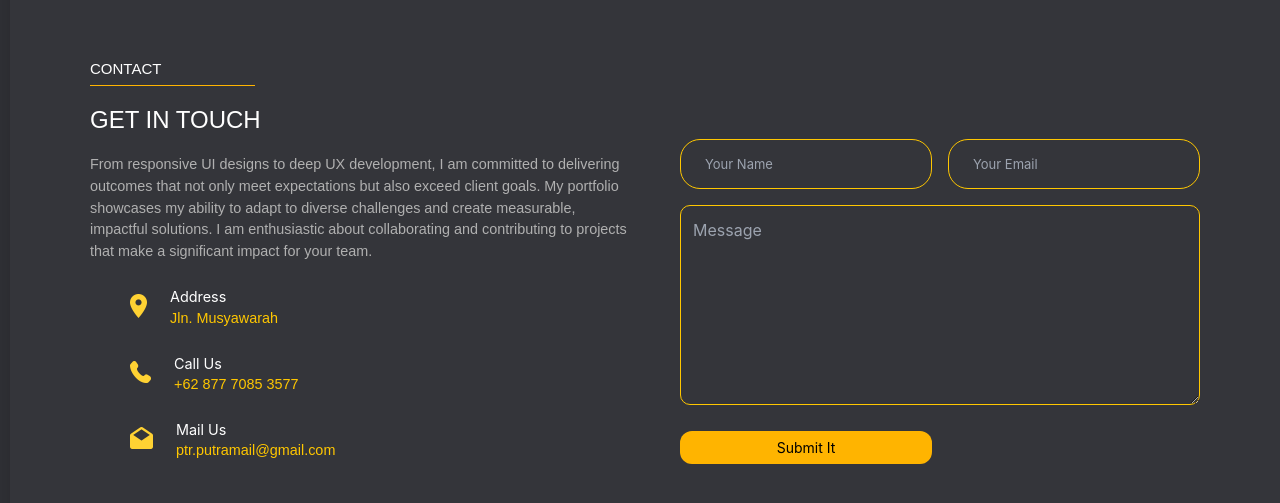
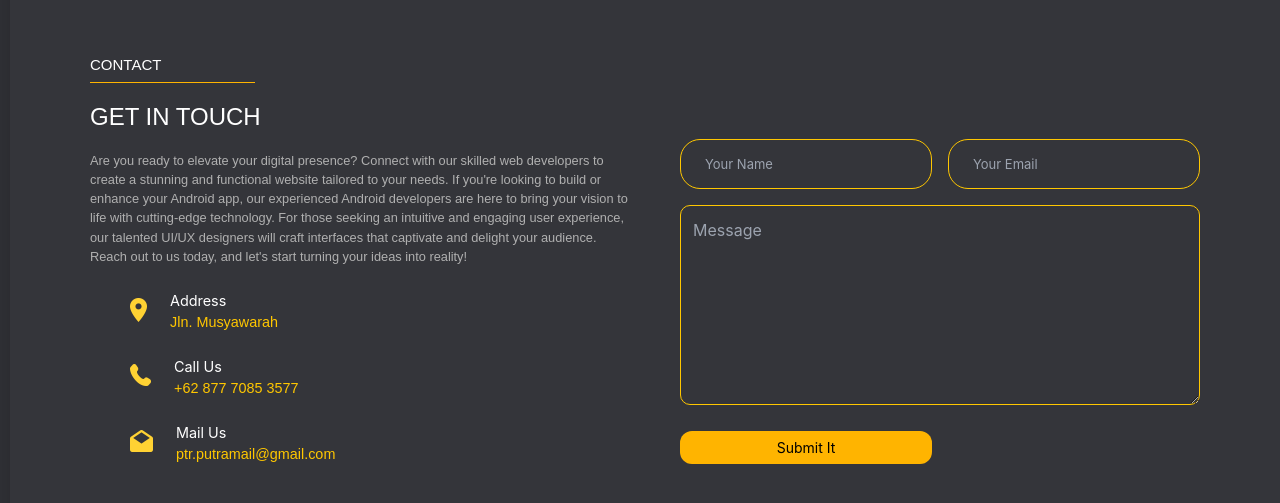
Before and after one commit to HafizhSyahputra/Portfolio, a React (Create React App) app: page / in a window 1280 px wide. Shown: the part 1777-2280 px from the top of the page. Built offline with nearby package versions, Linux system fonts and the light colour scheme.

Commit message:
Add files via upload

```diff
--- a/package.json
+++ b/package.json
@@ -10,6 +10,7 @@
     "react-lazyload": "^3.2.1",
     "react-scripts": "5.0.1",
     "react-scroll": "^1.9.0",
+    "react-toastify": "^10.0.5",
     "react-transition-group": "^4.4.5",
     "styled-components": "^6.1.11",
     "web-vitals": "^2.1.4"
--- a/src/App.js
+++ b/src/App.js
@@ -308,16 +308,19 @@ const App = () => {
       cursorRef.current.style.top = `${e.clientY}px`;
       cursorRef.current.style.left = `${e.clientX}px`;
 
-      // Cek warna latar belakang di elemen yang berada di bawah kursor
       const x = e.clientX;
       const y = e.clientY;
       const element = document.elementFromPoint(x, y);
-      const computedStyle = getComputedStyle(element);
-      const backgroundColor = computedStyle.backgroundColor;
 
-      // Periksa apakah latar belakang putih
-      const isWhite = backgroundColor === 'rgb(255, 255, 255)';
-      setIsWhiteBackground(isWhite);
+      if (element && element.nodeType === Node.ELEMENT_NODE) {
+        const computedStyle = getComputedStyle(element);
+        const backgroundColor = computedStyle.backgroundColor;
+
+         const isWhite = backgroundColor === 'rgb(255, 255, 255)';
+        setIsWhiteBackground(isWhite);
+      } else {
+         setIsWhiteBackground(false);
+      }
     }
   };
 
@@ -341,8 +344,8 @@ const App = () => {
     setIsVisible(true);
     window.addEventListener("scroll", handleScroll);
     window.addEventListener("mousemove", handleMouseMove);
-    window.addEventListener("mousedown", handleMouseDown); // Menambahkan event listener untuk mouse down
-    window.addEventListener("mouseup", handleMouseUp); // Menambahkan event listener untuk mouse up
+    window.addEventListener("mousedown", handleMouseDown);
+    window.addEventListener("mouseup", handleMouseUp);
 
     const clickableElements = document.querySelectorAll("a, button, input, textarea");
     clickableElements.forEach(element => {
@@ -353,8 +356,8 @@ const App = () => {
     return () => {
       window.removeEventListener("scroll", handleScroll);
       window.removeEventListener("mousemove", handleMouseMove);
-      window.removeEventListener("mousedown", handleMouseDown); // Menghapus event listener
-      window.removeEventListener("mouseup", handleMouseUp); // Menghapus event listener
+      window.removeEventListener("mousedown", handleMouseDown);
+      window.removeEventListener("mouseup", handleMouseUp);
       clickableElements.forEach(element => {
         element.removeEventListener("mouseenter", handleMouseEnter);
         element.removeEventListener("mouseleave", handleMouseLeave);
--- a/src/components/contact.js
+++ b/src/components/contact.js
@@ -1,5 +1,7 @@
 import React, { useState, useEffect } from "react";
 import styled, { keyframes } from "styled-components";
+import { ToastContainer, toast } from "react-toastify";
+import "react-toastify/dist/ReactToastify.css";
 
 import addressIcon from "../assets/img/address.png";
 import phoneIcon from "../assets/img/telp.png";
@@ -97,7 +99,7 @@ const Title = styled.h2`
 `;
 
 const Description = styled.p`
-  font-size: 0.9rem;
+  font-size: 0.8rem;
   padding-right: 50px;
   margin-bottom: 1.5rem;
   font-family: "Poppins", sans-serif;
@@ -177,6 +179,11 @@ const Input = styled.input`
   background-color: #34353a;
   color: #fff;
 
+  &:focus {
+    outline: none;
+    border: 1px solid #ffc700;
+  }
+
   @media (max-width: 768px) {
     font-size: 12px;
   }
@@ -191,6 +198,11 @@ const TextArea = styled.textarea`
   color: #fff;
   height: 200px;
   grid-column: span 2;
+
+  &:focus {
+    outline: none;
+    border: 1px solid #ffc700;
+  }
 
   @media (max-width: 768px) {
     grid-column: span 1;
@@ -247,46 +259,73 @@ const Contact = () => {
     const message = formData.get("message");
 
     const payload = {
-      content: `New contact form submission:
-      - **Name:** ${name}
-      - **Email:** ${email}
-      - **Message:** ${message}`
+      embeds: [
+        {
+          title: "New Contact Form Submission",
+          color: 0x00ff00,
+          fields: [
+            {
+              name: "Name",
+              value: name,
+              inline: true,
+            },
+            {
+              name: "Email",
+              value: email,
+              inline: true,
+            },
+            {
+              name: "Message",
+              value: message,
+            },
+          ],
+          footer: {
+            text: "🚀 Contact Notification"
+          },
+          timestamp: new Date(),
+        },
+      ],
     };
 
-    fetch("YOUR_DISCORD_WEBHOOK_URL", {
+    fetch("https://discord.com/api/webhooks/1265232784373321728/2AYLqLtlNpTG_TtzebtuyqDhCu9Ux57HJ5nj3CS24ggS57OQ2dEnBKXOwt9qit0YJp2U", {
       method: "POST",
       headers: {
-        "Content-Type": "application/json"
+        "Content-Type": "application/json",
       },
-      body: JSON.stringify(payload)
+      body: JSON.stringify(payload),
     })
       .then((response) => {
         if (response.ok) {
-          alert("Your message has been sent successfully!");
+          toast.success("Your message has been sent successfully!");
           form.reset();
         } else {
-          alert("Failed to send your message. Please try again later.");
+          toast.error("Failed to send your message. Please try again later.");
         }
       })
       .catch((error) => {
         console.error("Error:", error);
-        alert("Failed to send your message. Please try again later.");
+        toast.error("Failed to send your message. Please try again later.");
       });
   };
 
+
   return (
-    <ContactContainer>
+    <>
+      <ContactContainer id="contact">
         <FormWrapper isVisible={isVisible}>
           <ContactDetails>
             <First>CONTACT</First>
             <Title>GET IN TOUCH</Title>
             <Description>
-            From responsive UI designs to deep UX development, I am committed to
-            delivering outcomes that not only meet expectations but also exceed
-            client goals. My portfolio showcases my ability to adapt to diverse
-            challenges and create measurable, impactful solutions. I am
-            enthusiastic about collaborating and contributing to projects that
-            make a significant impact for your team.
+              Are you ready to elevate your digital presence? Connect with our
+              skilled web developers to create a stunning and functional website
+              tailored to your needs. If you're looking to build or enhance your
+              Android app, our experienced Android developers are here to bring
+              your vision to life with cutting-edge technology. For those
+              seeking an intuitive and engaging user experience, our talented
+              UI/UX designers will craft interfaces that captivate and delight
+              your audience. Reach out to us today, and let's start turning your
+              ideas into reality!
             </Description>
             <Info>
               <img
@@ -329,13 +368,29 @@ const Contact = () => {
             </Info>
           </ContactDetails>
           <Form onSubmit={handleSubmit}>
-          <Input type="text" name="name" placeholder="Your Name" required />
-          <Input type="email" name="email" placeholder="Your Email" required />
-          <TextArea name="message" placeholder="Message" required />
+            <Input
+              type="text"
+              name="name"
+              placeholder="Your Name"
+              required
+            />
+            <Input
+              type="email"
+              name="email"
+              placeholder="Your Email"
+              required
+            />
+            <TextArea
+              name="message"
+              placeholder="Message"
+              required
+            />
             <Button type="submit">Submit It</Button>
           </Form>
         </FormWrapper>
       </ContactContainer>
+      <ToastContainer position="top-center" autoClose={3000} />
+    </>
   );
 };
 
--- a/src/components/portfolio.js
+++ b/src/components/portfolio.js
@@ -152,7 +152,7 @@ function Portfolio() {
         )}
       </Section>
       <div id="contact" className="s">
-        s
+        example
       </div>
     </div>
   );
```
Also changed, not shown: src/components/contact.css (+3 -5 lines), src/assets/img/date.png (added), 1 other file (tests, documents, lock files or other folders). Lines whose indentation alone changed are shown as unchanged.
